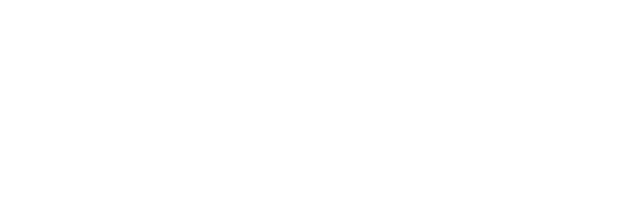
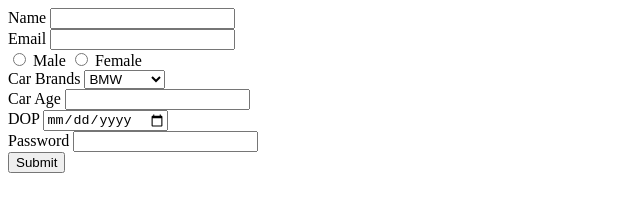
Before and after one commit to acciojob/car-insurance-form-amarnathhati, a website: page main.html in a window 1280 px wide. Shown: the whole page, without its empty margins (0-640 px from the left). Drawn offline with Linux system fonts and the light colour scheme.

Commit message:
created a submission

```diff
--- a/main.html
+++ b/main.html
@@ -8,6 +8,32 @@
 
 <body>
 	<!-- the entire body must be written by student -->
+	<form method="POST">
+      <label for="name">Name</label>
+      <input type="text" id="name"  required /><br />
+      <label for="email">Email</label>
+      <input type="text" id="email" required /><br />
+		<input type="radio" id="male" name="gender" value="male" required/>
+      <label for="male">Male</label>
+
+      <input type="radio" id="female" name="gender" value="female" required />
+      <label for="female">Female</label><br>
+      <label for="Car Brands">Car Brands</label>
+      <select name="Laptop Brands" id="cars">
+        <option value="bmw">BMW</option>
+        <option value="audi">Audi</option>
+        <option value="mercedez">Mercedez</option></select
+      ><br />
+      <label for="carage">Car Age</label>
+      <input type="number" id="age" required /><br />
+
+      <label for="dop">DOP</label>
+      <input type="date" name="Dop" id="dop" required><br>
+      <label for="password">Password</label>
+      <input type="text" id="password" required><br>
+
+      <button type="submit">Submit</button>
+    </form>
     <script type="text/javascript" src="./script.js">
 </script>
 
```
